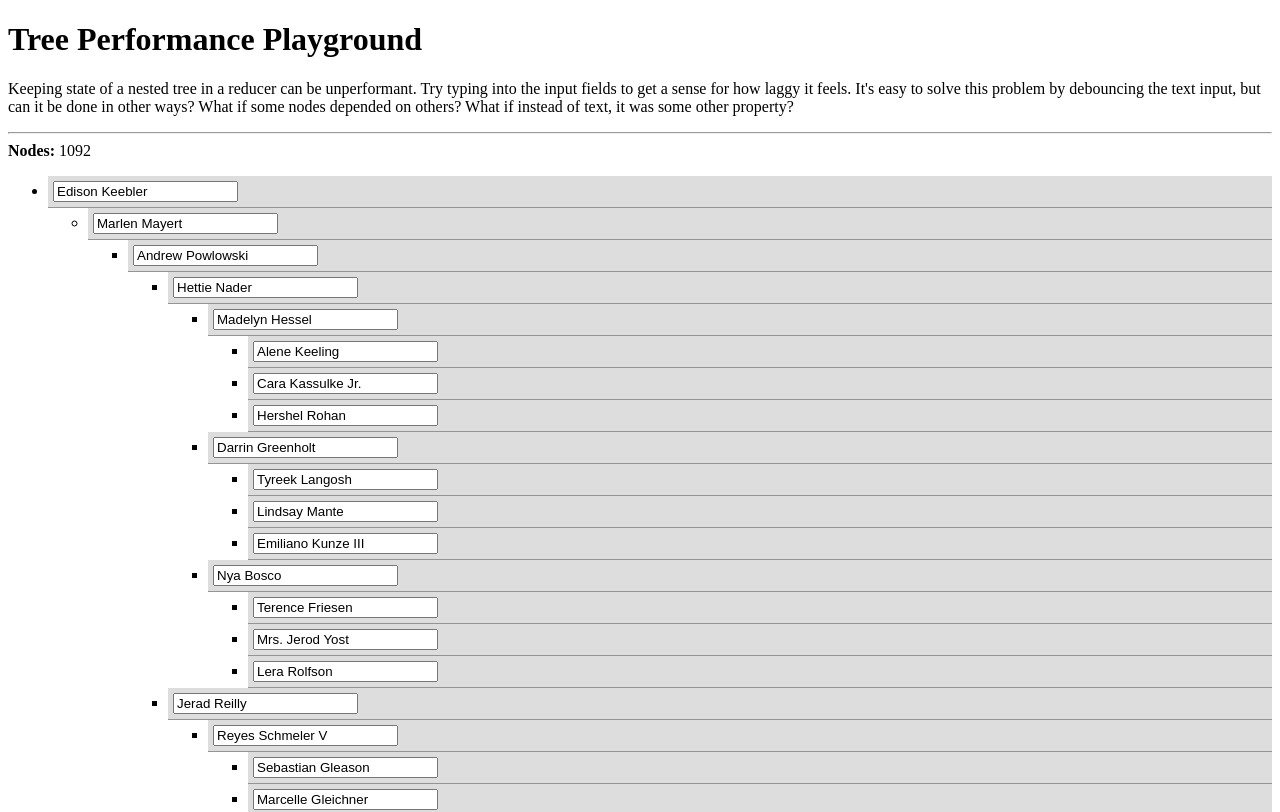
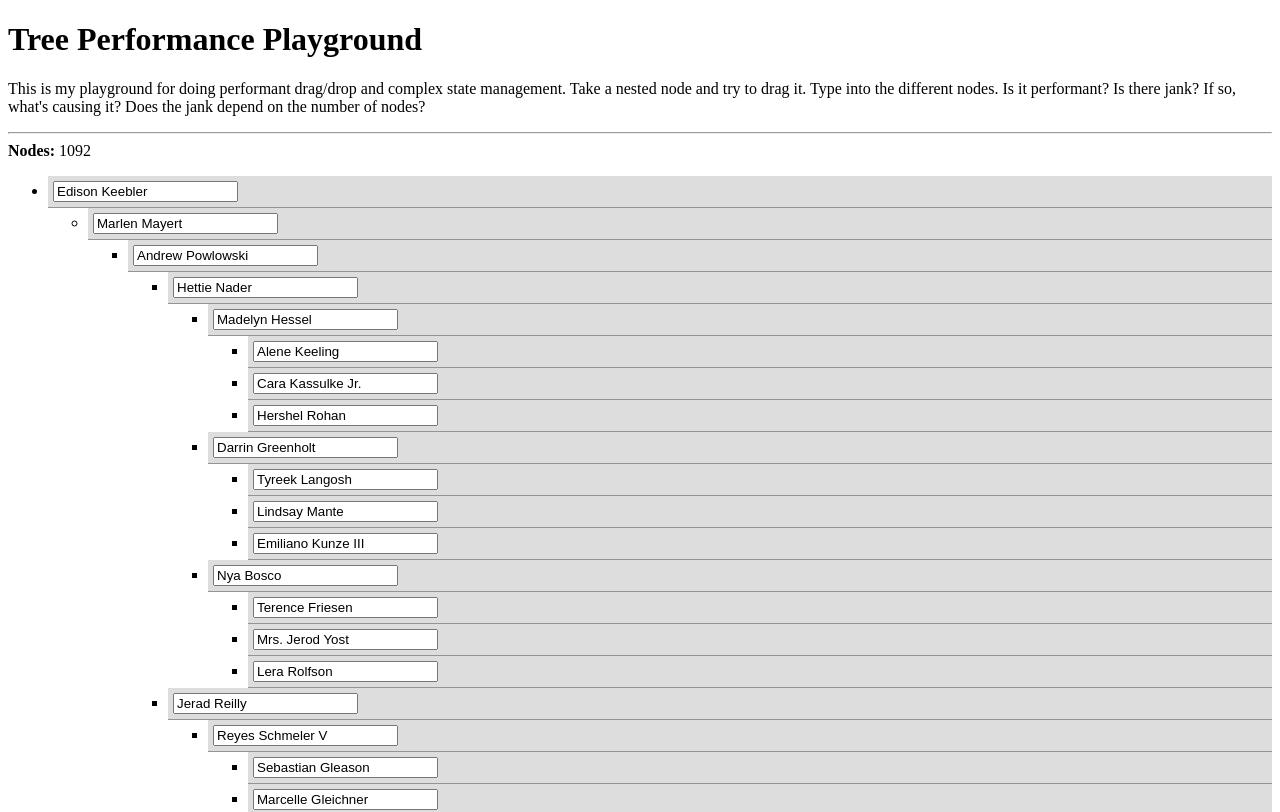
Before and after one commit to markmiro/react-tree-reducer-example, a React (Create React App) app: page / in a window 1280 px wide. Shown: the top 812 px of the page. Built offline with nearby package versions, Linux system fonts and the light colour scheme.

Commit message:
Update readme

```diff
--- a/src/ReadMe.js
+++ b/src/ReadMe.js
@@ -3,11 +3,10 @@ import React from "react";
 export function ReadMe() {
   return (
     <p>
-      Keeping state of a nested tree in a reducer can be unperformant. Try
-      typing into the input fields to get a sense for how laggy it feels. It's
-      easy to solve this problem by debouncing the text input, but can it be
-      done in other ways? What if some nodes depended on others? What if instead
-      of text, it was some other property?
+      This is my playground for doing performant drag/drop and complex state
+      management. Take a nested node and try to drag it. Type into the different
+      nodes. Is it performant? Is there jank? If so, what's causing it? Does the
+      jank depend on the number of nodes?
     </p>
   );
 }
```
